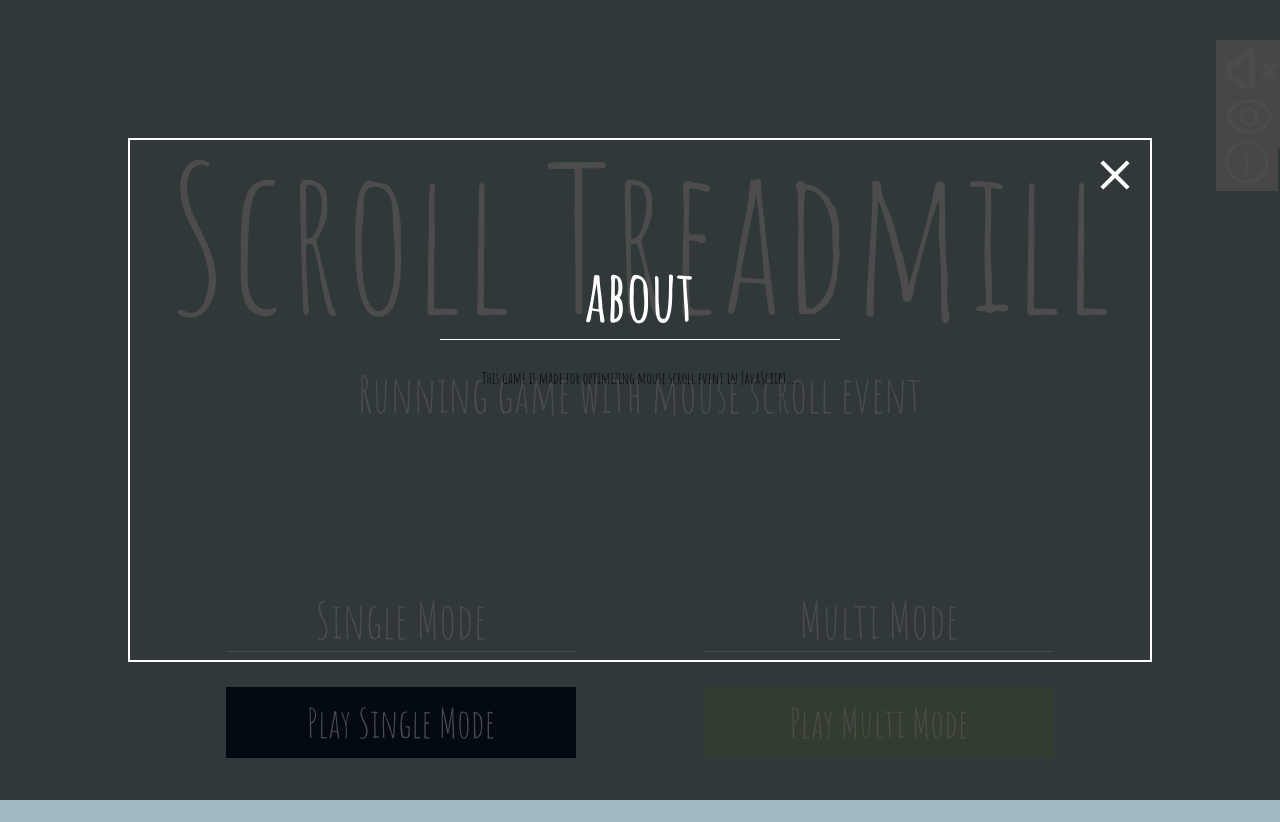
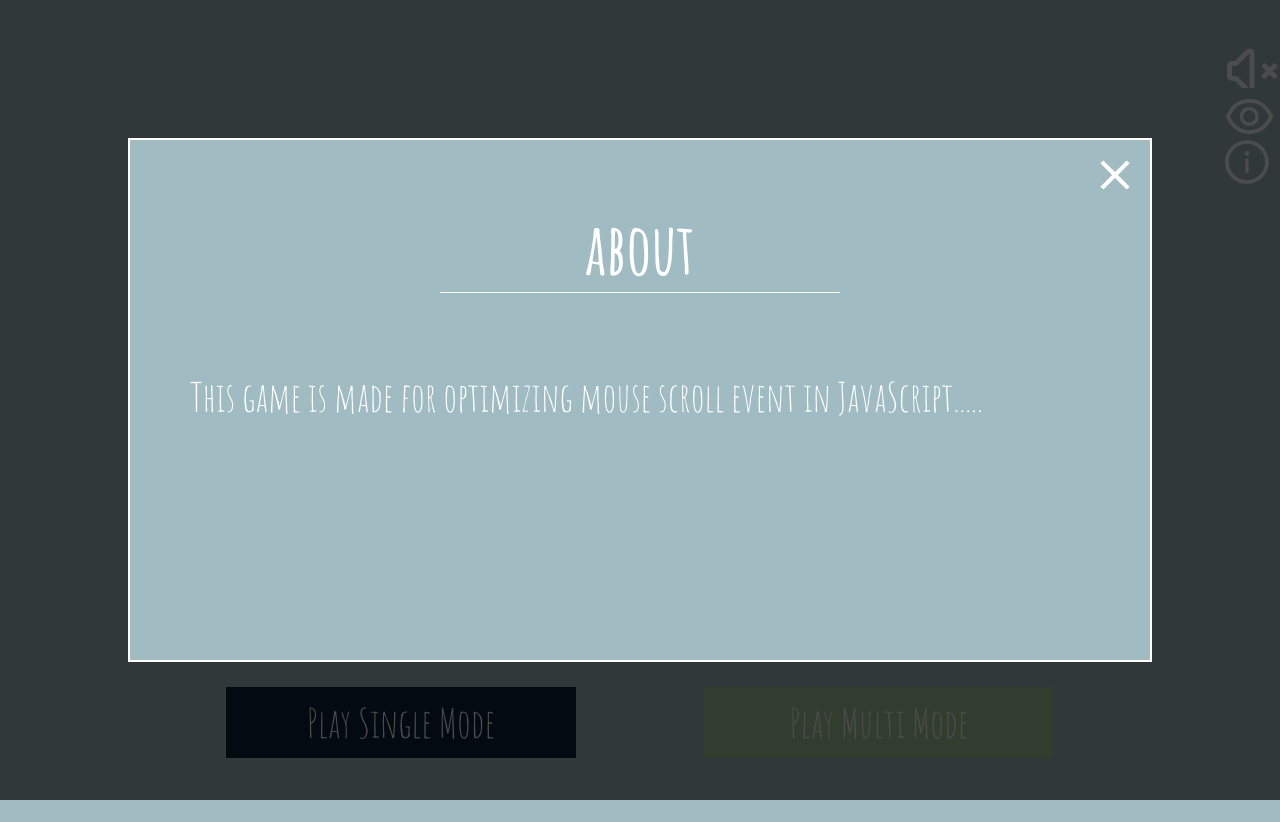
Before and after one commit to blueline1984/scroll-treadmill-frontend, a React (Create React App) app: page / in a window 1280 px wide. Both pictures are taken after a click on the button 1247 px from the left and 163 px from the top of the page. Built offline with nearby package versions, Linux system fonts and the light colour scheme; no server answers.

Commit message:
[STYLE]: Modify main page information modal & mode selection modal

```diff
--- a/src/components/Modal.js
+++ b/src/components/Modal.js
@@ -4,7 +4,13 @@ import styled from "styled-components";
 
 import Portal from "../Portal";
 
-function Modal({ message, onClose, backgroudColor, closeButton = true }) {
+function Modal({
+  message,
+  onClose,
+  backgroudColor,
+  closeButton = true,
+  informationContent,
+}) {
   return (
     <Portal>
       <ModalOverlay>
@@ -23,6 +29,7 @@ function Modal({ message, onClose, backgroudColor, closeButton = true }) {
             />
           )}
           <ModalContent>{message}</ModalContent>
+          {informationContent}
         </ModalBody>
       </ModalOverlay>
     </Portal>
@@ -57,8 +64,6 @@ const ModalContent = styled.div`
   padding: 0 5% 5% 5%;
   margin-left: auto;
   margin-right: auto;
-  background-color: "#354259";
-  color: "#fff";
   width: 40%;
   align-items: center;
   text-align: center;
--- a/src/pages/MainPage.js
+++ b/src/pages/MainPage.js
@@ -43,14 +43,19 @@ function MainPage() {
       {isOpen && (
         <Modal
           onClose={closeModal}
+          backgroudColor="#A0BCC2"
           message={
-            <>
+            <InformationWrapper>
               <h1>about</h1>
-              <div>
+            </InformationWrapper>
+          }
+          informationContent={
+            <InformationWrapper>
+              <p className="information">
                 This game is made for optimizing mouse scroll event in
                 JavaScript.....
-              </div>
-            </>
+              </p>
+            </InformationWrapper>
           }
         />
       )}
@@ -83,6 +88,7 @@ function MainPage() {
 const IconWrapper = styled.div`
   padding: 10px 24px;
   button {
+    background-color: #a0bcc2;
     border: none;
     position: absolute;
     left: 95%;
@@ -126,4 +132,17 @@ const ModeWrapper = styled.div`
   margin-top: 5%;
 `;
 
+const InformationWrapper = styled.div`
+  h1 {
+    margin-top: 0;
+  }
+
+  p {
+    color: white;
+    font-size: 40px;
+    padding: 0 5%;
+    margin: 0;
+  }
+`;
+
 export default MainPage;
```
